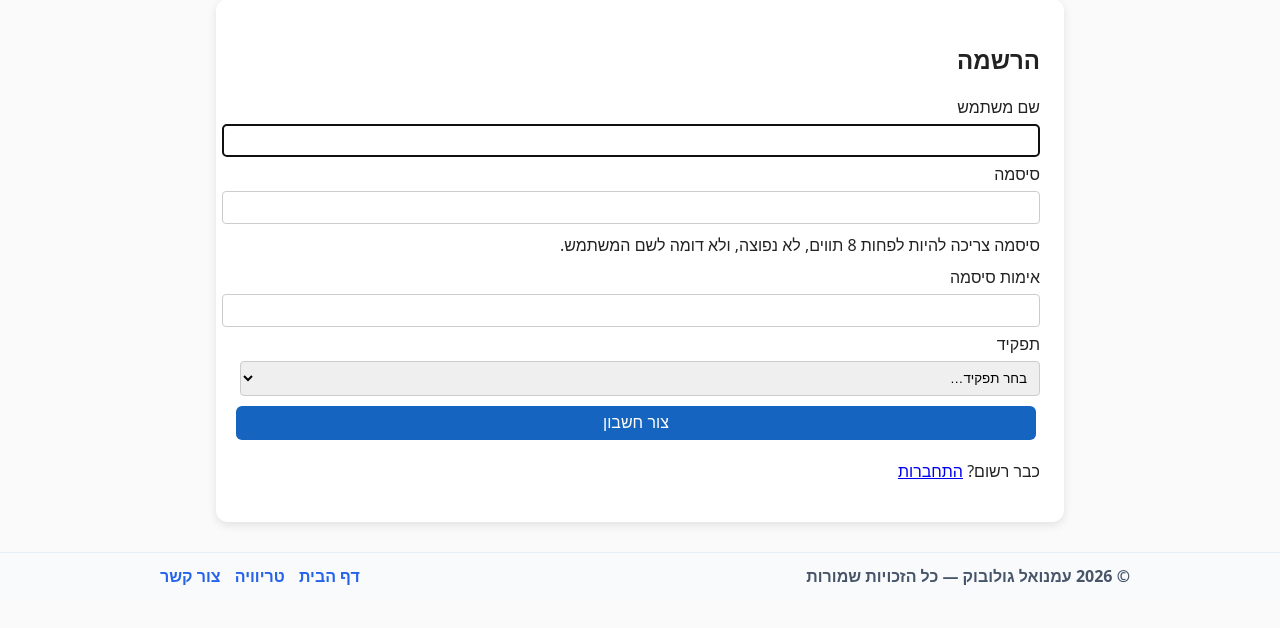
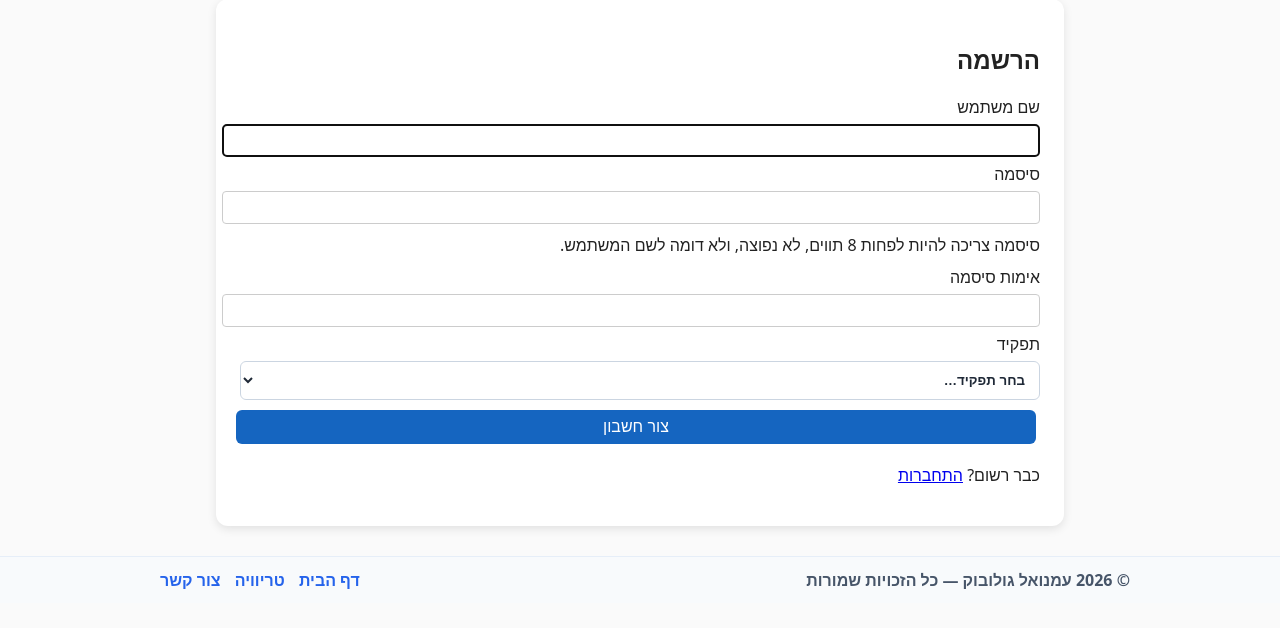
Before and after one commit to imanuel1984/stransport, a Django app: page /signup/ in a window 1280 px wide. Shown: the part 73-701 px from the top of the page. Run offline with Django 5.2, Linux system fonts and the light colour scheme.

Commit message:
Style signup role select

```diff
--- a/stransport/static/stransport/stransport.css
+++ b/stransport/static/stransport/stransport.css
@@ -141,6 +141,21 @@ form input, form textarea, form select {
   border-radius: 4px;
 }
 
+select.role-select {
+  background: #fff;
+  border: 1px solid #cbd5e1;
+  border-radius: 6px;
+  padding: 10px;
+  font-weight: 600;
+  color: #1f2937;
+}
+
+select.role-select:focus {
+  outline: none;
+  border-color: #2563eb;
+  box-shadow: 0 0 0 2px rgba(37, 99, 235, 0.2);
+}
+
 form button {
   width: 100%;
   margin-top: 8px;
--- a/stransport/templates/registration/signup.html
+++ b/stransport/templates/registration/signup.html
@@ -35,7 +35,7 @@
   {{ form.password2 }}
 
   <label>תפקיד</label>
-  <select name="role" required>
+  <select name="role" class="role-select" required>
     <option value="">בחר תפקיד…</option>
     <option value="sick">מטופל</option>
     <option value="volunteer">מתנדב</option>
```
